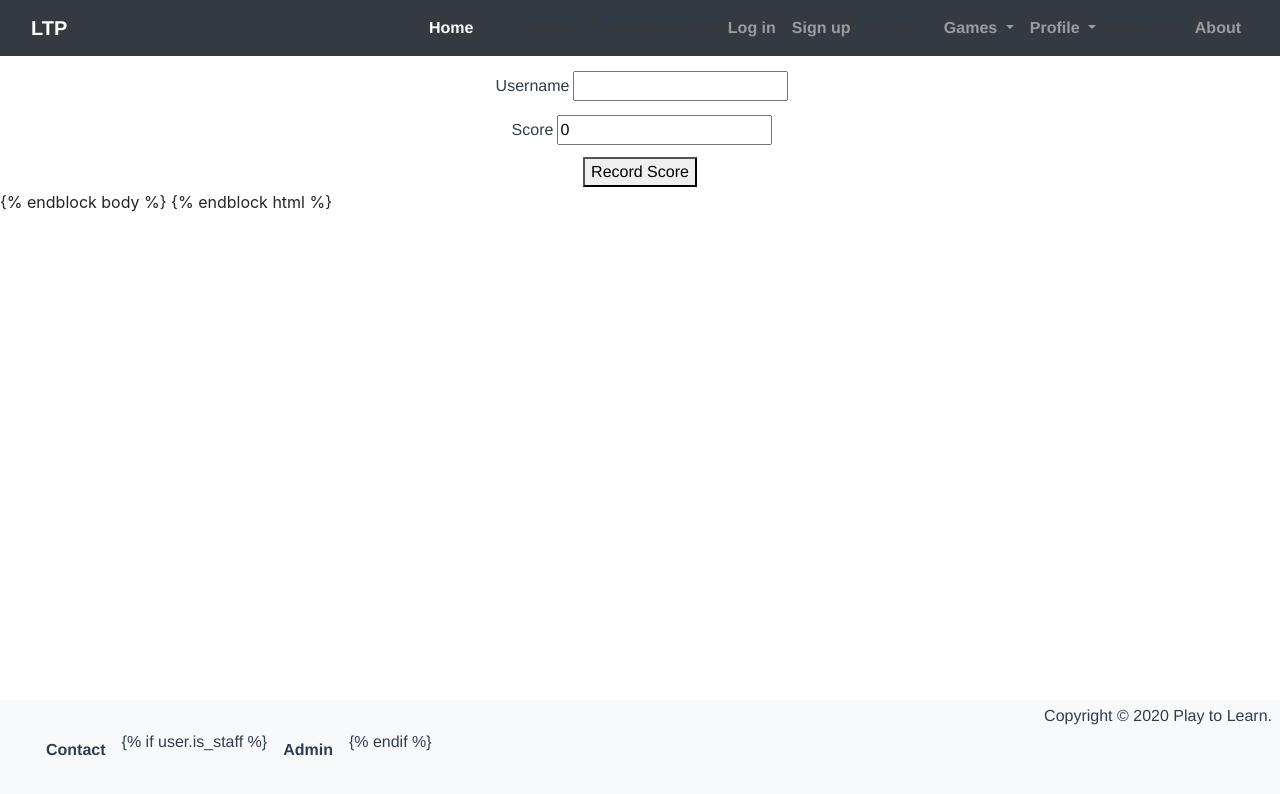
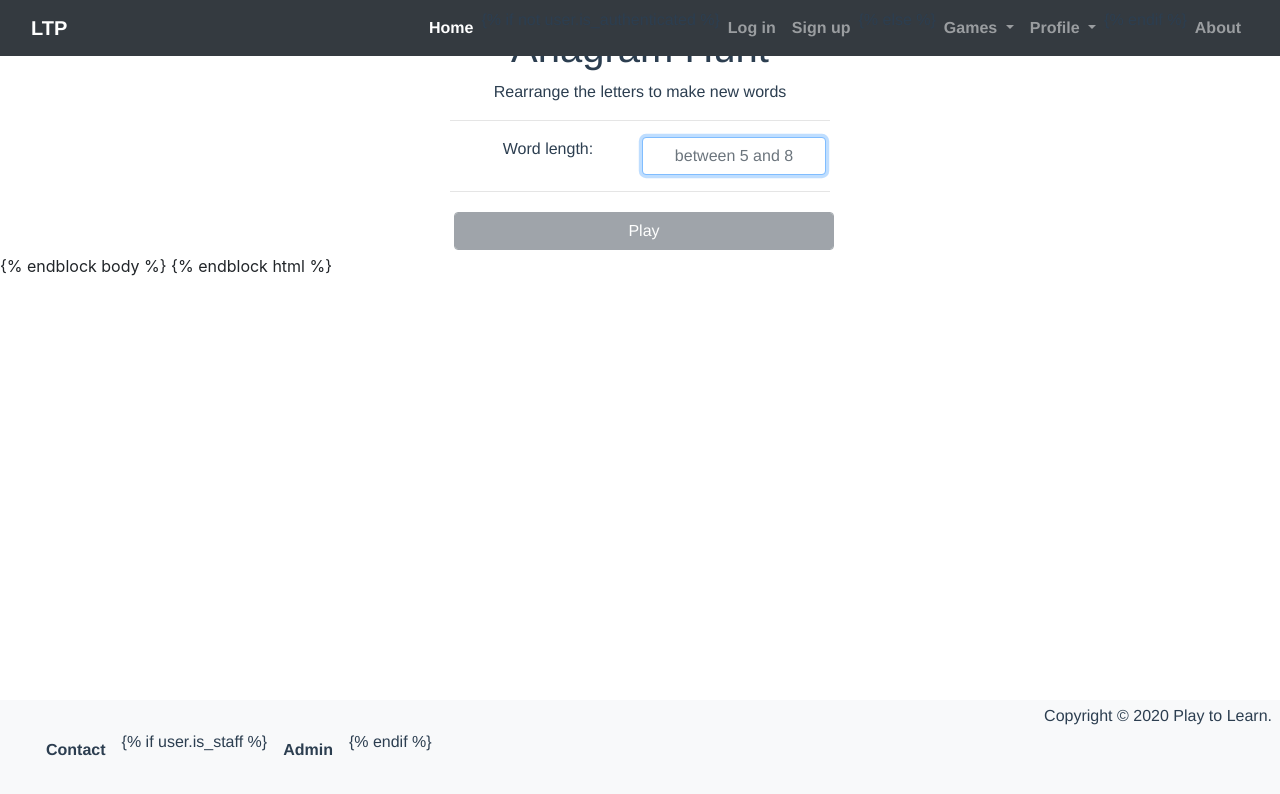
Before and after one commit to adamknapp124/django_p2l, a Vue app in the folder vue-games/: page /anagram-game in a window 1280 px wide. Shown: the top 794 px of the page. Built offline with nearby package versions, Linux system fonts and the light colour scheme.

Commit message:
Anagram Hunt added

```diff
--- a/vue-games/src/apps/AnagramGame.vue
+++ b/vue-games/src/apps/AnagramGame.vue
@@ -1,28 +1,248 @@
 <template>
-	<div>
-		<p>This is the anagram game Vue.</p>
-		<div>
-			<label for="user-name">Username</label>
-			<input name="user-name" id="user-name" v-model="userName" />
+	<main id="main-container">
+		<div v-if="screen === 'config'" id="config-container">
+			<h1>Anagram Hunt</h1>
+			<div>Rearrange the letters to make new words</div>
+			<hr />
+			<div class="row mx-1 my-3">
+				<label class="col" for="wordLength" id="wordLength">
+					Word length:
+				</label>
+				<input
+					@keyup.enter="play"
+					ref="toggleFocus"
+					class="col form-control"
+					v-model="anagramLength"
+					type="text"
+					name="wordLength"
+					placeholder="between 5 and 8"
+					autocomplete="off"
+					autofocus
+					style="text-align: center"
+				/>
+			</div>
+			<hr />
+			<template v-if="anagramLength > 4 && anagramLength < 9">
+				<PlayButton @play-button-click="play" />
+			</template>
+			<template v-else>
+				<button
+					:disabled="''"
+					class="btn btn-secondary form-control m-1 disabled"
+				>
+					Play
+				</button>
+			</template>
 		</div>
-		<div>
-			<label for="score">Score</label>
-			<input name="score" type="number" id="score" v-model="score" />
+		<div
+			v-else-if="screen === 'play'"
+			id="game-container"
+			class="text-center"
+		>
+			<template v-if="this.randomChoice.length === 0">
+				<div>
+					<h2>Congratulations!</h2>
+					<strong class="big">You Answered</strong>
+					<div class="huge">{{ score }}</div>
+					<strong class="big">Questions Correctly</strong>
+					<button
+						class="btn btn-primary form-control m-1"
+						v-on:click="restart()"
+					>
+						Play Again with Same Settings
+					</button>
+					<button
+						class="btn btn-secondary form-control m-1"
+						v-on:click="config()"
+					>
+						Change Settings
+					</button>
+				</div>
+			</template>
+			<template v-else-if="timeLeft > 0">
+				<h1>Anagram Hunt</h1>
+				<hr />
+				<div class="row border-bottom" id="scoreboard">
+					<div class="col px-3 text-left">
+						<GameScore :score="this.score" />
+					</div>
+					<div class="col px-3 text-right">
+						<GameTimer :timeLeft="timeLeft" />
+					</div>
+				</div>
+				<WordEquation
+					v-on:test-click="incrementCounter"
+					:index="this.randomIndex"
+					:question="this.anagramWord"
+					:wordsRemaining="possibilities"
+					:newBaseArray="this.newBaseArray"
+				/>
+			</template>
+			<template v-else-if="timeLeft === 0">
+				<div>
+					<h2>Time's Up!</h2>
+					<strong class="big">You Answered</strong>
+					<div class="huge">{{ score }}</div>
+					<strong class="big">Questions Correctly</strong>
+					<button
+						class="btn btn-primary form-control m-1"
+						v-on:click="restart()"
+					>
+						Play Again with Same Settings
+					</button>
+					<button
+						class="btn btn-secondary form-control m-1"
+						v-on:click="config()"
+					>
+						Change Settings
+					</button>
+				</div>
+			</template>
 		</div>
-		<button @click="recordScore">Record Score</button>
-	</div>
+	</main>
 </template>
 
 <script>
+const anagramData = {
+	5: [
+		['abets', 'baste', 'betas', 'beast', 'beats'],
+		['acres', 'cares', 'races', 'scare'],
+		['alert', 'alter', 'later'],
+		['angel', 'angle', 'glean'],
+		['baker', 'brake', 'break'],
+		['bared', 'beard', 'bread', 'debar'],
+		['dater', 'rated', 'trade', 'tread'],
+		['below', 'bowel', 'elbow'],
+		['caret', 'cater', 'crate', 'trace', 'react'],
+	],
+	6: [
+		['arrest', 'rarest', 'raster', 'raters', 'starer'],
+		['carets', 'caters', 'caster', 'crates', 'reacts', 'recast', 'traces'],
+		['canter', 'nectar', 'recant', 'trance'],
+		['danger', 'gander', 'garden', 'ranged'],
+		['daters', 'trades', 'treads', 'stared'],
+	],
+	7: [
+		['allergy', 'gallery', 'largely', 'regally'],
+		['aspired', 'despair', 'diapers', 'praised'],
+		['claimed', 'decimal', 'declaim', 'medical'],
+		['dearths', 'hardest', 'hatreds', 'threads', 'trashed'],
+		['detains', 'instead', 'sainted', 'stained'],
+	],
+	8: [
+		['parroted', 'predator', 'prorated', 'teardrop'],
+		['repaints', 'painters', 'pantries', 'pertains'],
+		['restrain', 'retrains', 'strainer', 'terrains', 'trainers'],
+		['construe', 'counters', 'recounts', 'trounces'],
+	],
+};
+import PlayButton from '../components/PlayButton.vue';
+import GameTimer from '../components/GameTimer.vue';
+import GameScore from '../components/GameScore.vue';
+import WordEquation from '../components/WordEquation.vue';
 export default {
 	name: 'AnagramGame',
-	data() {
+	components: {
+		PlayButton,
+		GameTimer,
+		GameScore,
+		WordEquation,
+	},
+	data: function () {
 		return {
+			score: 0,
 			userName: '',
-			score: 0,
+			screen: 'config',
+			gameLength: 60,
+			timeLeft: 0,
+			answered: false,
+			length: 5,
+			anagramLength: '',
+			possibilities: '',
+			inputIsVisible: false,
+			userAnswer: [],
+			newBaseArray: Array,
+			anagramWord: '',
+			randomIndex: '',
 		};
 	},
 	methods: {
+		config() {
+			this.screen = 'config';
+			this.configReset();
+		},
+		configReset() {
+			debugger;
+			this.anagramLength = '';
+			this.$refs.toggleFocus.focus();
+		},
+		play() {
+			this.screen = 'play';
+			this.startTimer();
+			this.gameGuts();
+			this.possibilities = this.newBaseArray.length;
+		},
+		startTimer() {
+			window.addEventListener('keyup', this.handleKeyUp);
+			this.timeLeft = this.gameLength;
+			if (this.timeLeft > 0) {
+				this.timer = setInterval(() => {
+					this.timeLeft--;
+					if (this.timeLeft === 0) {
+						clearInterval(this.timer);
+						window.removeEventListener('keyup', this.handleKeyUp);
+					}
+				}, 1000);
+			}
+		},
+		showInput() {
+			this.autofocus();
+		},
+		gameGuts() {
+			this.newBaseArray = [];
+			this.anagrams = JSON.parse(JSON.stringify(anagramData));
+			this.randomChoice = this.anagrams[this.anagramLength];
+			this.randomIndex = Math.floor(
+				Math.random() * this.randomChoice.length
+			);
+			this.anagrandom = this.randomChoice[this.randomIndex];
+			for (var i = 1; i < this.anagrandom.length; i++) {
+				this.newBaseArray.push(this.anagrandom[i]);
+			}
+			this.anagramWord = this.anagrandom[0].toUpperCase();
+			this.score = 0;
+		},
+		incrementCounter(correctGuess) {
+			let index = this.newBaseArray.indexOf(correctGuess);
+			this.newBaseArray.splice(index, 1);
+			this.score++;
+			this.possibilities--;
+			if (this.possibilities === 0) {
+				this.gameGutsPartDeux();
+			}
+		},
+		gameGutsPartDeux() {
+			this.randomChoice.splice(this.randomIndex, 1);
+			this.randomIndex = Math.floor(
+				Math.random() * this.randomChoice.length
+			);
+			if (this.possibilities === 0 && this.randomChoice.length === 0) {
+				clearInterval(this.timer);
+			} else {
+				this.anagrandom = this.randomChoice[this.randomIndex];
+				for (var i = 1; i < this.anagrandom.length; i++) {
+					this.newBaseArray.push(this.anagrandom[i]);
+					this.anagramWord = this.anagrandom[0].toUpperCase();
+					this.possibilities = this.newBaseArray.length;
+				}
+			}
+		},
+		restart() {
+			this.score = 0;
+			this.startTimer();
+			this.gameGuts();
+			this.possibilities = this.newBaseArray.length;
+		},
 		async recordScore() {
 			const data = {
 				'user-name': this.userName,
@@ -39,9 +259,64 @@ export default {
 };
 </script>
 
-<style scoped>
-div,
-label {
-	padding: 0.2rem;
+<style>
+#main-container {
+	margin: auto;
+	width: 380px;
+}
+button.number-button {
+	border-radius: 0.25em;
+	font-size: 3em;
+	height: 2em;
+	margin: 0.1em;
+	text-align: center;
+	width: 2em;
+}
+#clear-button {
+	border-radius: 0.25em;
+	font-size: 3em;
+	height: 2em;
+	margin: 0.1em;
+	text-align: center;
+	width: 4.2em;
+}
+#scoreboard {
+	font-size: 1.5em;
+}
+.big {
+	font-size: 1.5em;
+}
+.huge {
+	font-size: 5em;
+}
+.slide-leave-active,
+.slide-enter-active {
+	position: absolute;
+	top: 56px;
+	transition: 1s;
+	width: 380px;
+}
+.slide-enter {
+	transform: translate(-100%, 0);
+	transition: opacity 0.5s;
+}
+.slide-leave-to {
+	opacity: 0;
+	transform: translate(100%, 0);
+}
+.slide-right-leave-active,
+.slide-right-enter-active {
+	position: absolute;
+	top: 56px;
+	transition: 1s;
+	width: 380px;
+}
+.slide-right-enter {
+	transform: translate(100%, 0);
+	transition: opacity 0.5s;
+}
+.slide-right-leave-to {
+	opacity: 0;
+	transform: translate(-100%, 0);
 }
 </style>
--- /dev/null
+++ b/vue-games/src/components/WordEquation.vue
@@ -0,0 +1,81 @@
+<template>
+	<main>
+		<div id="equation" class="row">
+			<div class="col-6">{{ question }}</div>
+			<div class="col-6">{{ wordsRemaining }}</div>
+		</div>
+		<hr />
+		<div class="row">
+			<div class="col-12">
+				<input
+					ref="userInput"
+					id="userInput"
+					v-model="input"
+					class="form-control text-center"
+					autocomplete="off"
+					type="text"
+					placeholder="type here"
+					v-on:keyup.enter="checkAnswer"
+				/>
+			</div>
+		</div>
+		<hr />
+		<div v-for="words in this.correctGuesses" :key="words">{{ words }}</div>
+		<div class="form-group">
+			<div class="row justify-content-center m-auto">
+				<div class="col-12 mt-3" id="submitButton">
+					<button
+						type="button"
+						class="btn btn-primary form-control m-1"
+						id="startButton"
+						@click="this.checkAnswer"
+					>
+						Enter
+					</button>
+				</div>
+			</div>
+		</div>
+	</main>
+</template>
+
+<script>
+export default {
+	mounted() {
+		this.$refs.userInput.focus();
+	},
+	data: function () {
+		return {
+			correctGuesses: [],
+			input: '',
+		};
+	},
+	name: 'WordEquation',
+	props: {
+		question: String,
+		wordsRemaining: Number,
+		newBaseArray: Array,
+		index: Number,
+	},
+	methods: {
+		checkAnswer() {
+			if (this.newBaseArray.includes(this.input)) {
+				this.correctGuesses.push(this.input);
+				this.$emit('test-click', this.input);
+				this.input = '';
+				this.$refs.userInput.focus();
+			} else {
+				this.input = '';
+				this.$refs.userInput.focus();
+			}
+		},
+	},
+};
+</script>
+
+<style scoped>
+#equation {
+	font-size: 1.6em;
+	margin: auto;
+	width: 90%;
+}
+</style>
```
